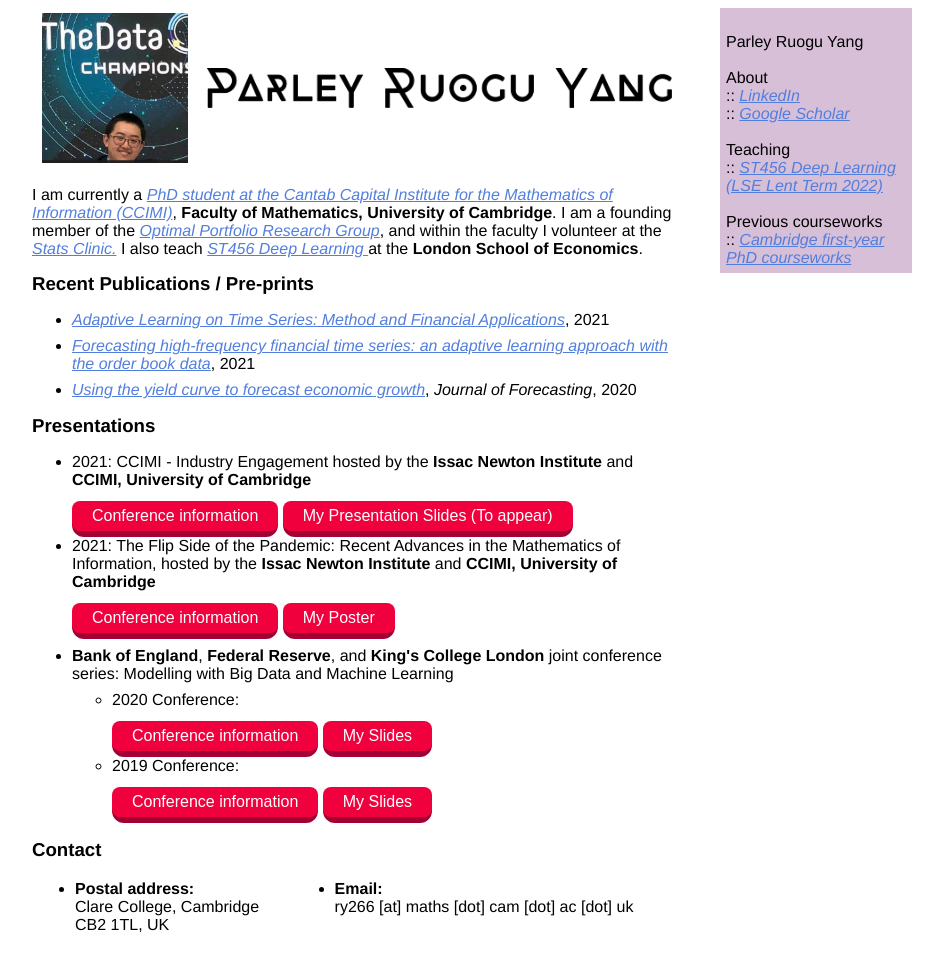
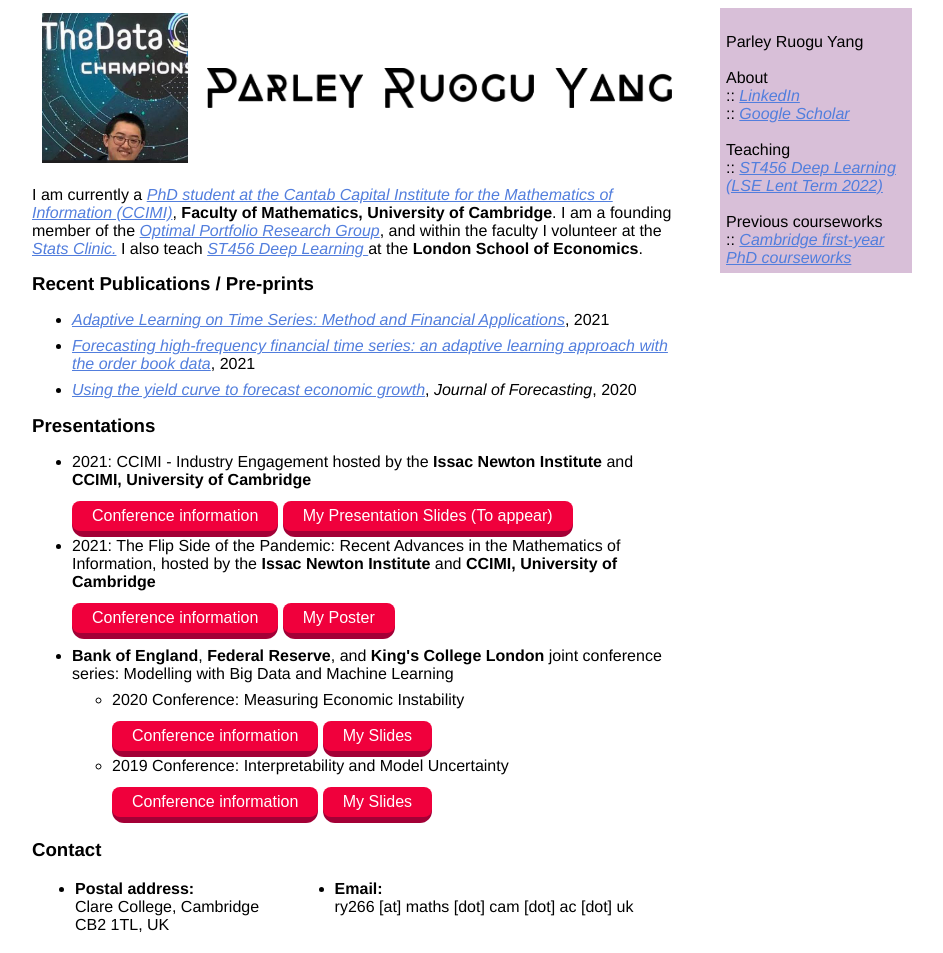
Before and after one commit to parleyyang/parleyyang.github.io, a plain HTML site: page index.html in a window 1280 px wide. Shown: the whole page, without its empty margins (36-979 px from the left). Drawn offline with Linux system fonts and the light colour scheme.

Commit message:
Update index.html

```diff
--- a/index.html
+++ b/index.html
@@ -105,7 +105,7 @@ I am a founding member of the <a href="https://optimalportfolio.github.io">Optim
 
   <ul>
     <li>
-    2020 Conference:
+    2020 Conference: Measuring Economic Instability
     <br>
     <br>
 
@@ -126,7 +126,7 @@ I am a founding member of the <a href="https://optimalportfolio.github.io">Optim
       </a>
     </li>
     <li>
-    2019 Conference:
+    2019 Conference: Interpretability and Model Uncertainty
     <br>
     <br>
       <a href="https://www.bankofengland.co.uk/events/2019/november/modelling-with-big-data-and-machine-learning"
```
